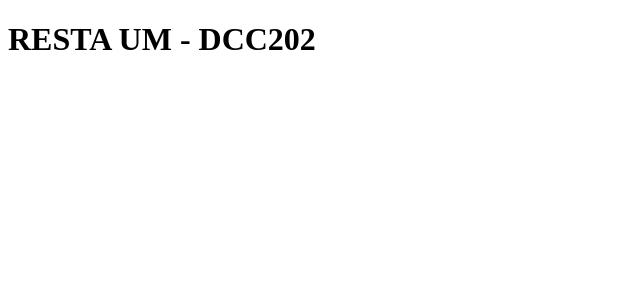
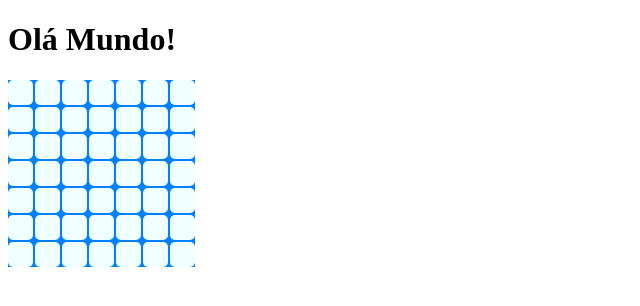
Before and after one commit to ufjf-dcc202/ufjf-dcc202-2025-1-b-atv06-trickjonhgamer, a plain HTML site: page index.html in a window 1280 px wide. Shown: the whole page, without its empty margins (0-640 px from the left). Drawn offline with Linux system fonts and the light colour scheme.

Commit message:
corrige porblemas que impediam o aparecimento do tabuleiro adicionando a funçao gettabuleiro

```diff
--- a/discos.js
+++ b/discos.js
@@ -45,3 +45,6 @@ function mover(origem, destino) {
   tabuleiro[destinoX][destinoY] = tabuleiro[origemX][origemY];
   tabuleiro[origemX][origemY] = "Transparente";
 }
+export function getTabuleiro() {
+  return tabuleiro;
+}
--- a/index.html
+++ b/index.html
@@ -25,6 +25,15 @@
 .disco[data-cor="T"]{
     border-color: transparent;
 }
+.casa {
+  width: 25px;
+  height: 25px;
+  background: #F0FFFF;
+  display: flex;
+  align-items: center;
+  justify-content: center;
+  border-radius: 5px;
+}
     </style>
     <script type="module" src="./main.js"></script>
 <body>
--- a/main.js
+++ b/main.js
@@ -4,20 +4,24 @@ eH1.textContent = "Olá Mundo!";
 
 const eTabuleiro = criaTabuleiro();
 document.body.append(eTabuleiro);
+
 const tabuleiro = getTabuleiro();
 for (let i = 0; i < tabuleiro.length; i++) {
   for (let j = 0; j < tabuleiro[i].length; j++) {
     if (tabuleiro[i][j] !== null) {
       const eDisco = criaDisco(tabuleiro[i][j], i, j);
-eTabuleiro.children[i].children[j].append(eDisco);
+      const index = i * 7 + j;
+      eTabuleiro.children[index].append(eDisco);
     }
   }
 }
+
 function atualizaDiscos() {
   const tabuleiro = getTabuleiro();
-  for (let i = 0; i < eTabuleiro.children.length; i++) {
-    for (let j = 0; j < eTabuleiro.children[i].children.length; j++) {
-      const celula = eTabuleiro.children[i].children[j];
+  for (let i = 0; i < tabuleiro.length; i++) {
+    for (let j = 0; j < tabuleiro[i].length; j++) {
+      const index = i * 7 + j;
+      const celula = eTabuleiro.children[index];
       if (tabuleiro[i][j] !== null) {
         celula.dataset.cor = tabuleiro[i][j];
       } else {
@@ -26,6 +30,7 @@ function atualizaDiscos() {
     }
   }
 }
+
 function discoClick(evento) {
   const i = Number(evento.target.dataset.i);
   const j = Number(evento.target.dataset.j);
@@ -34,6 +39,7 @@ function discoClick(evento) {
   seleciona(posicao);
   atualizaDiscos();
 }
+
 function criaDisco(cor, i, j) {
   const novoDisco = document.createElement("div");
   novoDisco.classList.add("disco");
@@ -43,6 +49,7 @@ function criaDisco(cor, i, j) {
   novoDisco.addEventListener("click", discoClick);
   return novoDisco;
 }
+
 function criaTabuleiro() {
   const novoTabuleiro = document.createElement("div");
   novoTabuleiro.classList.add("tabuleiro");
```
Lines whose indentation alone changed are shown as unchanged.
